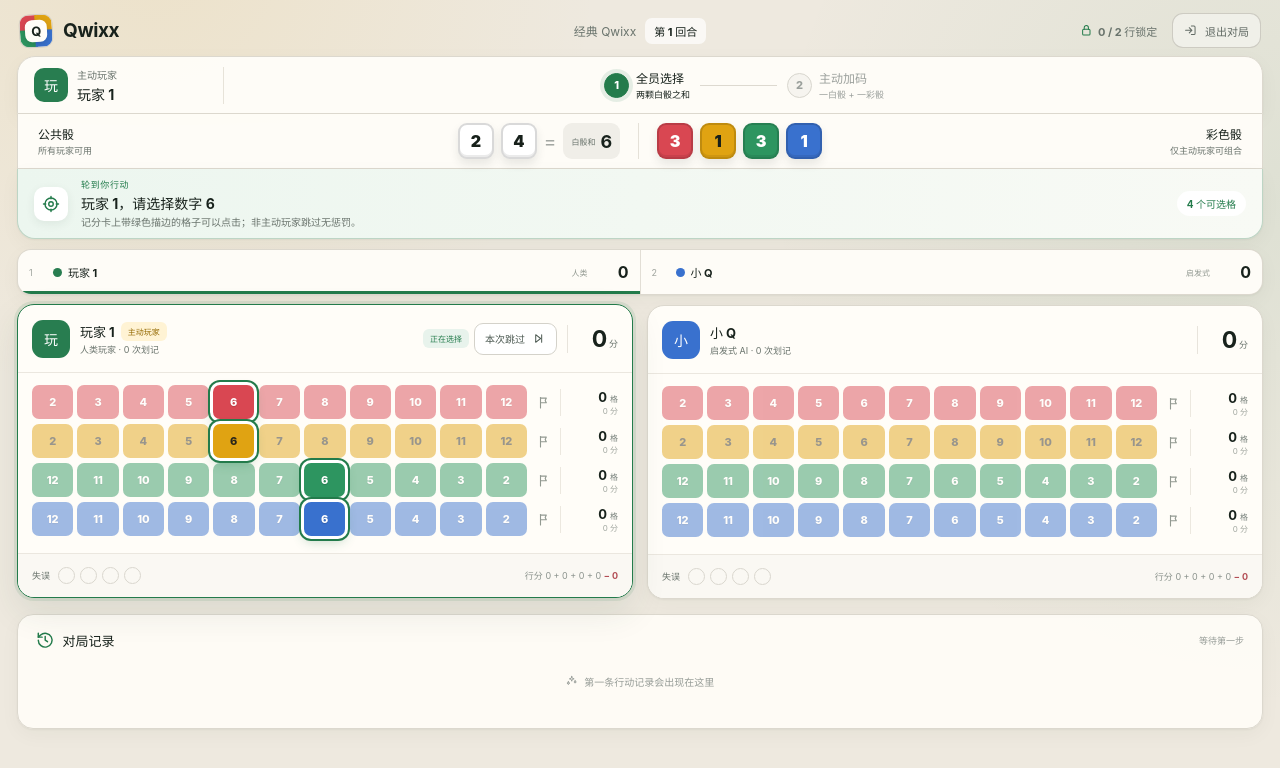
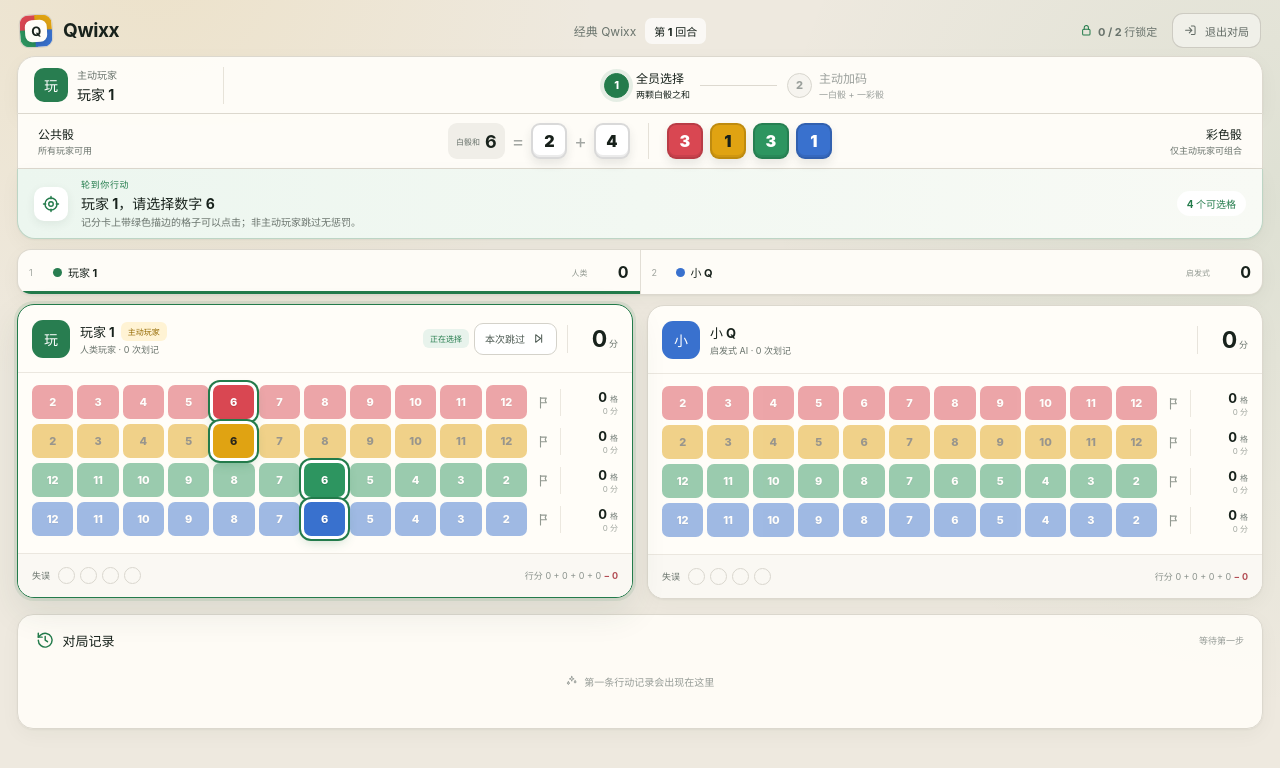
Before and after one commit to 0x0079/Qwixx, a React (Vite) app: page / in a window 1280 px wide. Both pictures are taken after a click on the button "开始游戏". Shown: the top 768 px of the page. Built offline with nearby package versions, Linux system fonts and the light colour scheme.

Commit message:
style: prioritize white dice total

```diff
--- a/src/ui/App.tsx
+++ b/src/ui/App.tsx
@@ -624,9 +624,11 @@ function DicePanel({ game }: { game: GameState }) {
       <div className="dice-group white-dice-group">
         <div className="dice-label"><span>公共骰</span><strong>所有玩家可用</strong></div>
         <div className="dice-pair">
-          {game.dice.white.map((value, i) => <Die key={`w${i}`} value={value} color="white" />)}
-          <span className="sum-sign">=</span>
           <span className="sum-card"><small>白骰和</small><strong>{whiteSum(game)}</strong></span>
+          <span className="sum-sign" aria-hidden="true">=</span>
+          <Die value={game.dice.white[0]} color="white" />
+          <span className="sum-sign" aria-hidden="true">+</span>
+          <Die value={game.dice.white[1]} color="white" />
         </div>
       </div>
       <div className="dice-divider" />
```
